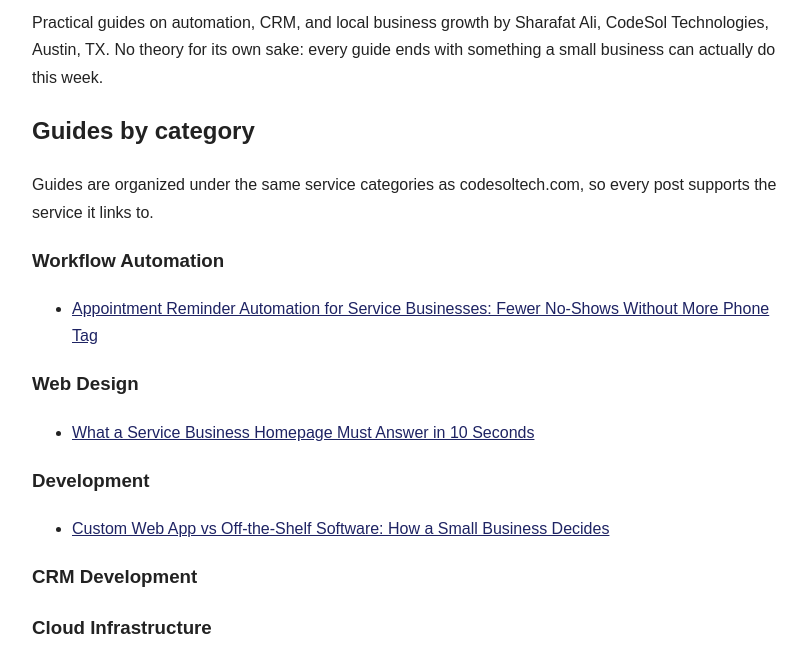
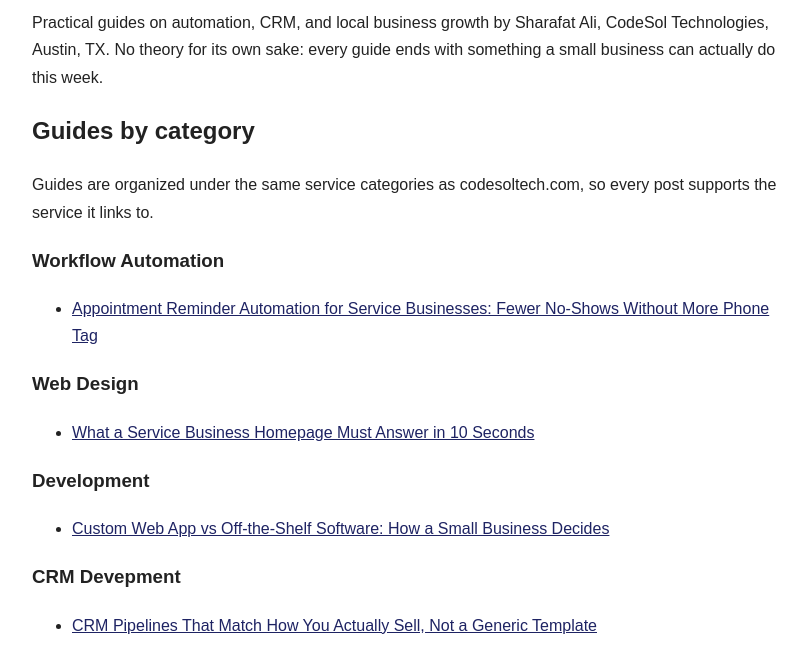
Before and after one commit to Codesoltech/Codesoltech.github.io, a plain HTML site: page index.html in a window 1280 px wide. Shown: the part 112-766 px from the top of the page, without its empty margins (228-1035 px from the left). Drawn offline with Linux system fonts and the light colour scheme.

Commit message:
Update index.html

```diff
--- a/index.html
+++ b/index.html
@@ -27,7 +27,9 @@ a{color:#1E2363}
 <ul>
 <li><a href="custom-web-app-vs-off-the-shelf-software.html">Custom Web App vs Off-the-Shelf Software: How a Small Business Decides</a></li>
 </ul>
-<h3>CRM Development</h3>
+
+<h3>CRM Devepment</h3>
+  <ul><li><a href="crm-pipelines-match-how-you-actually-sell.html">CRM Pipelines That Match How You Actually Sell, Not a Generic Template</a></li></ul>
 <h3>Cloud Infrastructure</h3>
 <h3>Ecommerce</h3>
 <p>More guides are added regularly. For custom software, CRM, and automation work, visit <a href="https://www.codesoltech.com/">CodeSol Technologies</a>.</p>
```
